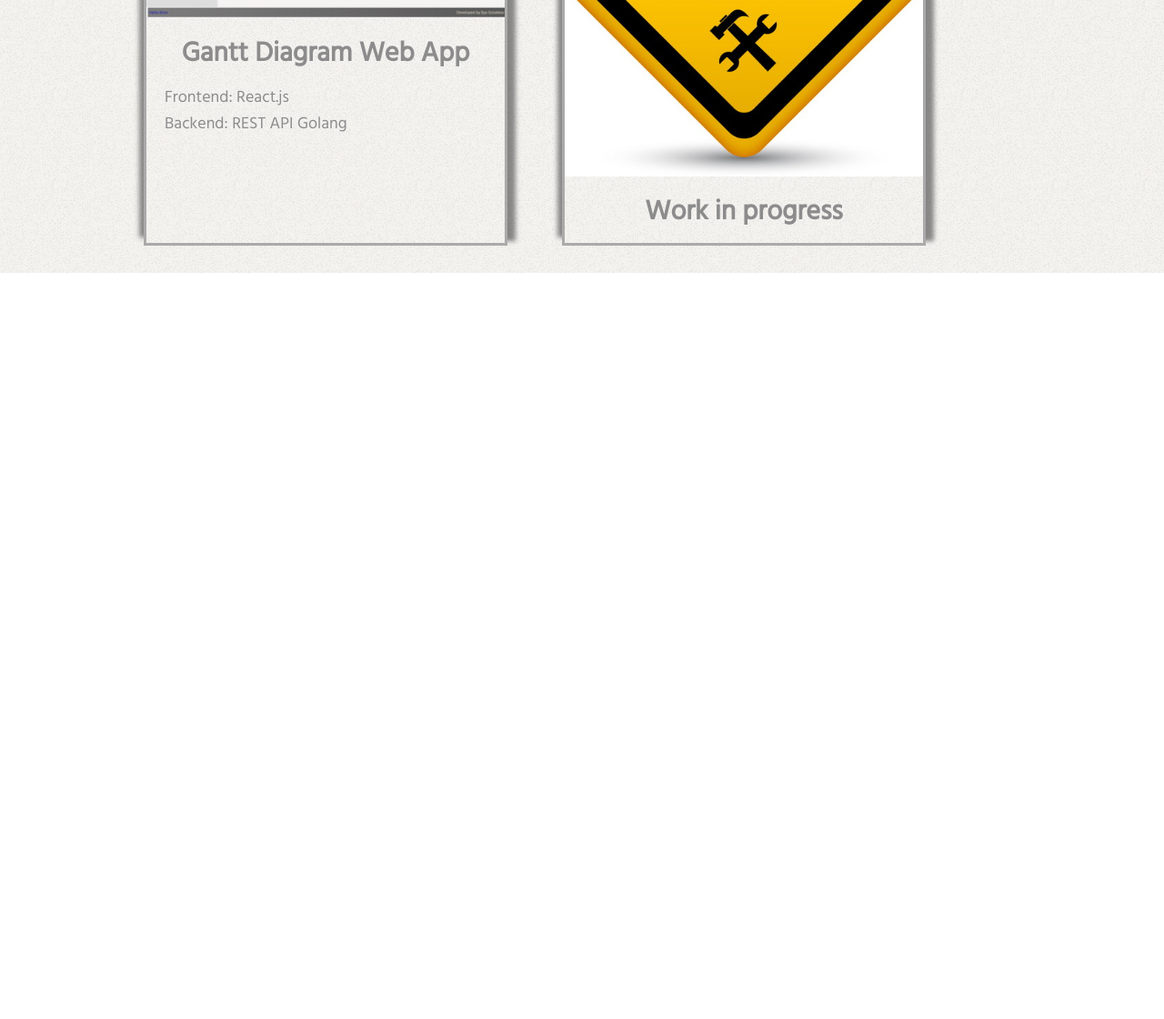
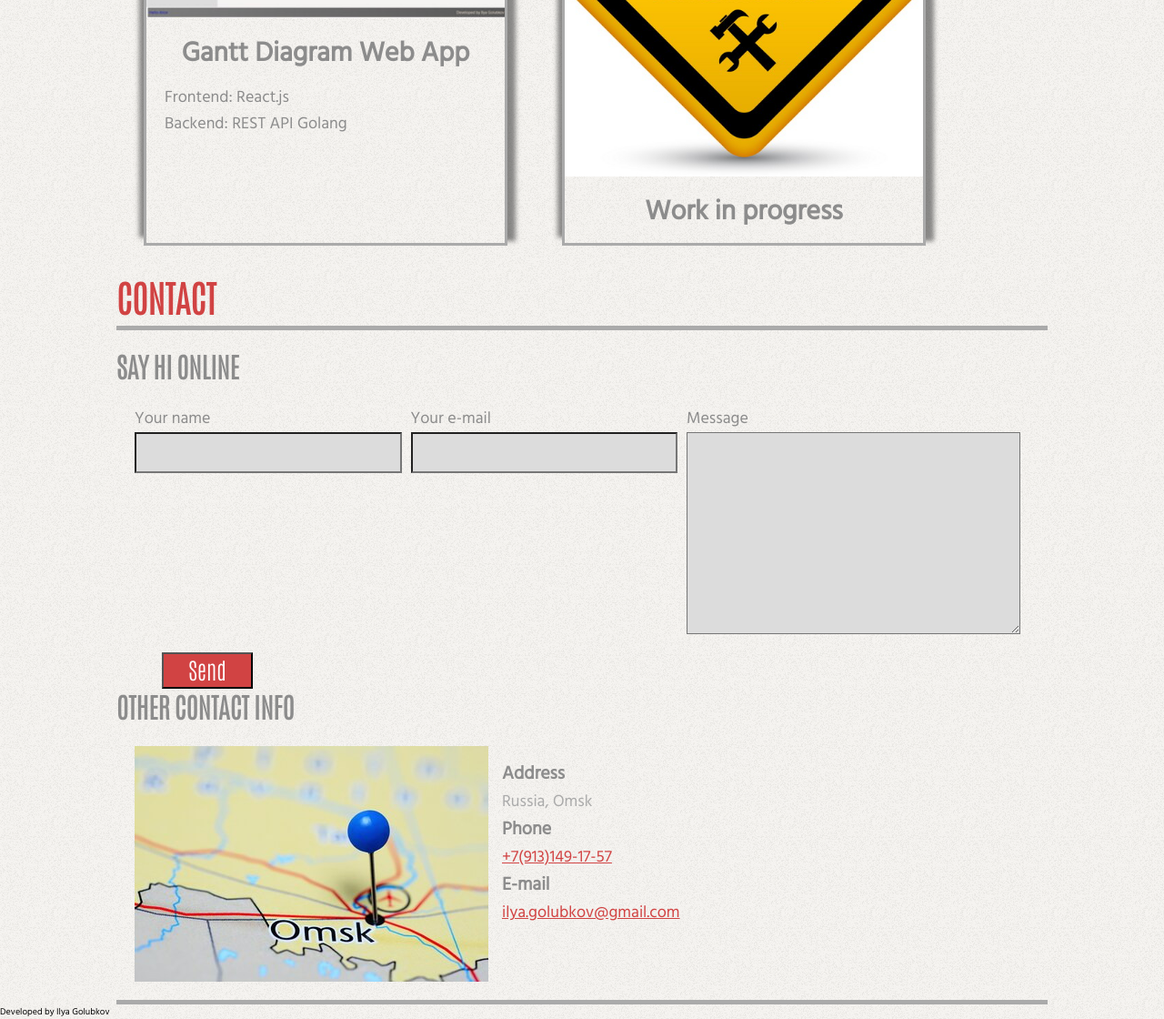
Before and after one commit to tocs77/portfolio, a website: page index.html in a window 1280 px wide. Shown: the part 1553-2673 px from the top of the page at 91% size. Before the commit the page ends 1853 px from the top, so only its background shows below. Drawn offline with Linux system fonts and the light colour scheme.

Commit message:
Added contact section

```diff
--- a/index.html
+++ b/index.html
@@ -94,9 +94,50 @@
             </ul>
         </section>
 
+        <section class="contact" id="contact">
+            <h1>Contact</h1>
+            <div class="contact__container">
+                <div class="contact__container__form">
+                    <h2>Say hi online</h2>
+                    <form class="contact__form" action="" method="get">
+                        <div class="input-container">
+                            <label for="name">Your name</label>
+                            <input type="text" class="contact__input" name="name" id="name">
+                        </div>
+                        <div class="input-container">
+                            <label for="email">Your e-mail</label>
+                            <input type="email" class="contact__input" name="email" id="email">
+                        </div>
+                        <div class="input-container">
+                            <label for="message">Message</label>
+                            <textarea class="contact__input" name="message" id="message" cols="30" rows="10"></textarea>
+                        </div>
+                    </form>
+                    <button>Send</button>
+                </div>
 
+                <div class="contact__container__other">
+                    <h2>Other contact info</h2>
+                    <div class="contact__other">
+                        <img src="./img/omsk-pinned.jpg" alt="Omsk-on-map">
+                        <div class="contact__other__info">
+                            <h4>Address</h4>
+                            <p>Russia, Omsk</p>
+                            <h4>Phone</h4>
+                            <a href="tel:+7-913-149-1757">+7(913)149-17-57</a>
+                            <h4>E-mail</h4>
+                            <a href="mailto:ilya.golubkov@gmail.com">ilya.golubkov@gmail.com</a>
+                        </div>
 
+                    </div>
+                </div>
+
+            </div>
+        </section>
     </main>
+    <footer>
+        <p>Developed by Ilya Golubkov</p>
+    </footer>
 </body>
 
 </html>
--- /dev/null
+++ b/scss/_contact.scss
@@ -0,0 +1,104 @@
+.contact {
+    width: 80%;
+    margin: 0rem auto;
+    border-bottom: 5px solid $primary-color-light;
+
+    h1 {
+        color: $second-color;
+        font-family: $menu-font-family;
+        border-bottom: 5px solid $primary-color-light;
+        text-transform: uppercase;
+        margin-bottom: 2rem;
+    }
+
+    h2 {
+        color: $primary-color;
+        text-transform: uppercase;
+        font-family: $menu-font-family;
+    }
+
+    &__container {
+        display: flex;
+        flex-wrap: wrap;
+
+        &__form {
+            display: flex;
+            flex-direction: column;
+            flex: 1 1 50rem;
+
+            button {
+                background-color: $second-color;
+                color: white;
+                font-size: $big-text;
+                width: 10rem;
+                font-family: $menu-font-family;
+                margin-left: 5rem;
+            }
+        }
+
+        &__other {
+            display: flex;
+            flex-direction: column;
+            flex: 1 1 50rem;
+        }
+    }
+
+    &__form {
+        display: flex;
+        flex-wrap: wrap;
+        margin: 2rem;
+
+        .input-container {
+            display: flex;
+            flex-direction: column;
+            flex: 1 1 20rem;
+
+            label {
+                color: $primary-color;
+                font-size: $text;
+            }
+
+            input,
+            textarea {
+                background: $primary-color-light2;
+                font-size: $text;
+                color: $primary-color;
+                margin-right: 1rem;
+                padding: 1rem;
+            }
+
+        }
+
+    }
+
+    &__other {
+        display: flex;
+        margin: 2rem;
+
+        img {
+            flex: 1 1 10rem
+        }
+
+        &__info {
+            flex: 2 1 20rem;
+            display: flex;
+            flex-direction: column;
+            margin: 1.5rem;
+
+            h4 {
+                color: $primary-color;
+            }
+
+            p {
+                color: $primary-color-light;
+                font-size: $text;
+            }
+
+            a {
+                font-size: $text;
+                text-decoration: underline;
+                color: $second-color;
+            }
+        }
+    }
+}
--- a/scss/_work.scss
+++ b/scss/_work.scss
@@ -2,7 +2,6 @@
 
     width: 80%;
     margin: 0rem auto;
-
 
     h1 {
         color: $second-color;
@@ -10,7 +9,6 @@
         border-bottom: 5px solid $primary-color-light;
         text-transform: uppercase;
         margin-bottom: 2rem;
-
     }
 
     &__container {
@@ -22,6 +20,8 @@
 
         margin: 3rem;
         width: 40rem;
+
+
 
         h2 {
             text-align: center;
--- a/scss/main.scss
+++ b/scss/main.scss
@@ -7,6 +7,7 @@ $big-text: 2.5rem;
 
 $primary-color: rgb(140, 140, 140);
 $primary-color-light: rgb(170, 170, 170);
+$primary-color-light2: rgb(220, 220, 220);
 $second-color: rgb(209, 67, 67);
 
 
@@ -17,3 +18,5 @@ $menu-font-family: 'Antonio';
 @import 'header';
 @import 'about';
 @import 'work';
+@import 'contact';
+@import 'footer';
```
Also changed, not shown: css/style.css, img/omsk-pinned.jpg (added), scss/_footer.scss (added).
